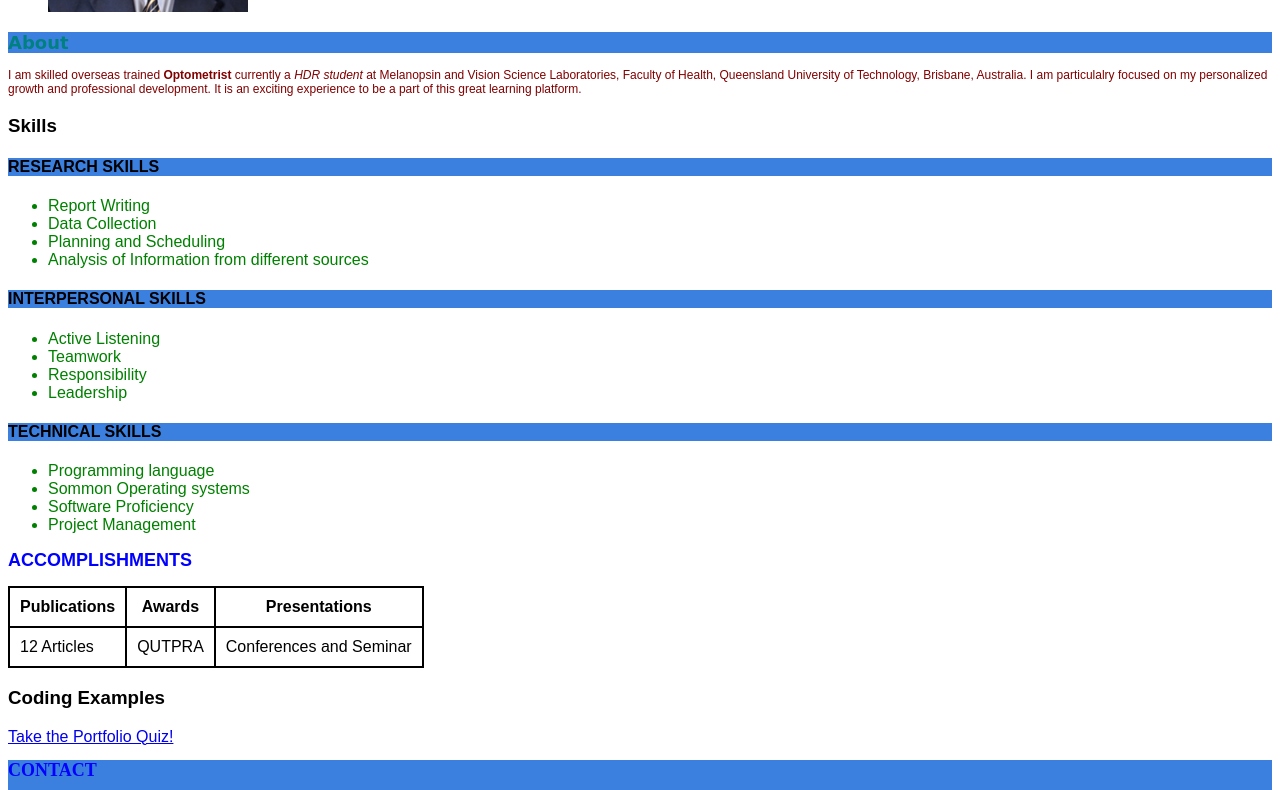
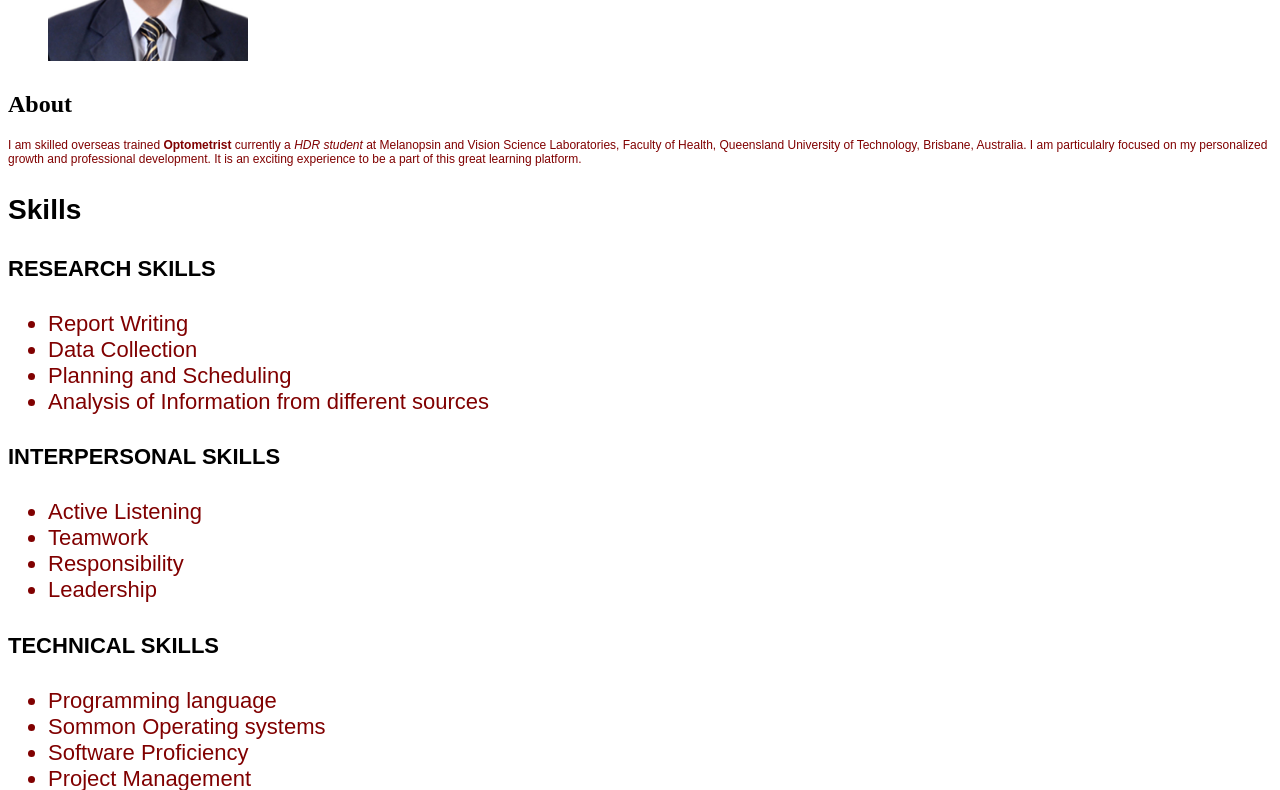
Before and after one commit to hira-hdr/hira-hdr.github.io, a plain HTML site: page index.html in a window 1280 px wide. Shown: the part 324-1114 px from the top of the page. Drawn offline with Linux system fonts and the light colour scheme.

Commit message:
Update style.css
CSS updates

```diff
--- a/style.css
+++ b/style.css
@@ -1,34 +1,32 @@
      h2 {
-     color:blue;
-     font-size: 18px;
+     color:black;
+     font-size: 24px;
     }
     p{font-size: 12px; color:maroon;
     }
-    #About{text-transform: uppercase; color: teal;
+    #About{text-transform: uppercase; color: black;font-family:bold; text-transform:capitalize;font-size:24px;
     }
     .uppercase{text-transform: uppercase;
     }
-     #About{font-family:cursive; text-transform:capitalize;background-color: #3c80df;
+    .Contactform{font-family:bold; text-transform: uppercase;font-size:24px;
     }
-    .Contactform{font-family:bold; text-transform: uppercase;
+    .list li{color: maroon;font-size:22px;
     }
-    .list li{color: green;
-    }
-    .title{text-transform: uppercase;
+    .title{text-transform: uppercase;font-family:bold;
     }
     .Accomplishments{text-transform: uppercase;
      }
-     .Sklist{text-transform: uppercase;background-color: #3c80df;
+     .Sklist{text-transform: uppercase;font-size:22px;
      }
-     body{font-family: Arial;
+     body{font-family: Arial;font-size:24px;
      }
      h1{text-align: left;
      }
-     #contactsection{background-color: #3c80df;
+     #contactsection{font-size:18px;
      }
      #Accomplishment{border: 2px solid black;border-collapse: collapse;padding: 10px;
      }
-     #Hira-Dahal.png{border-radius: 100%;
+     #Hira-Dahal.png{border-radius: 00%;
      }
      .topnav .icon{
           display:none;
```
